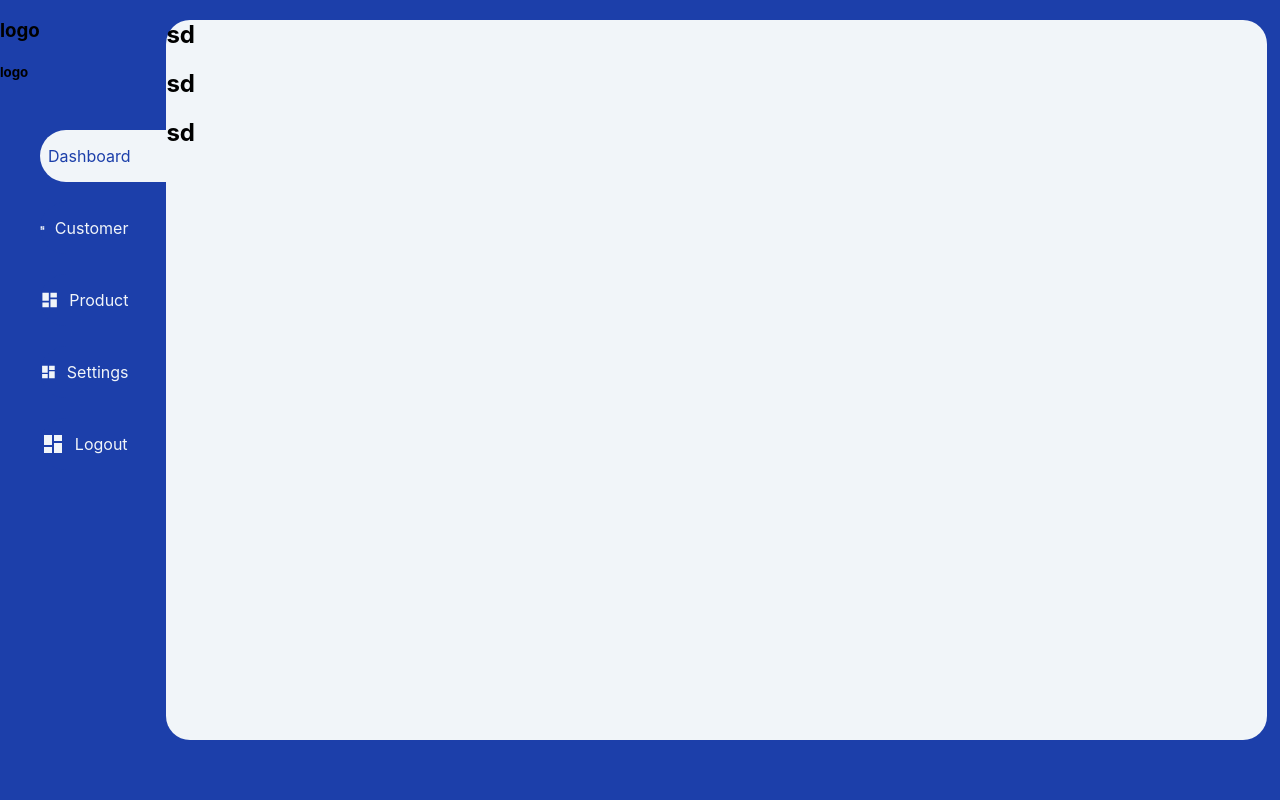
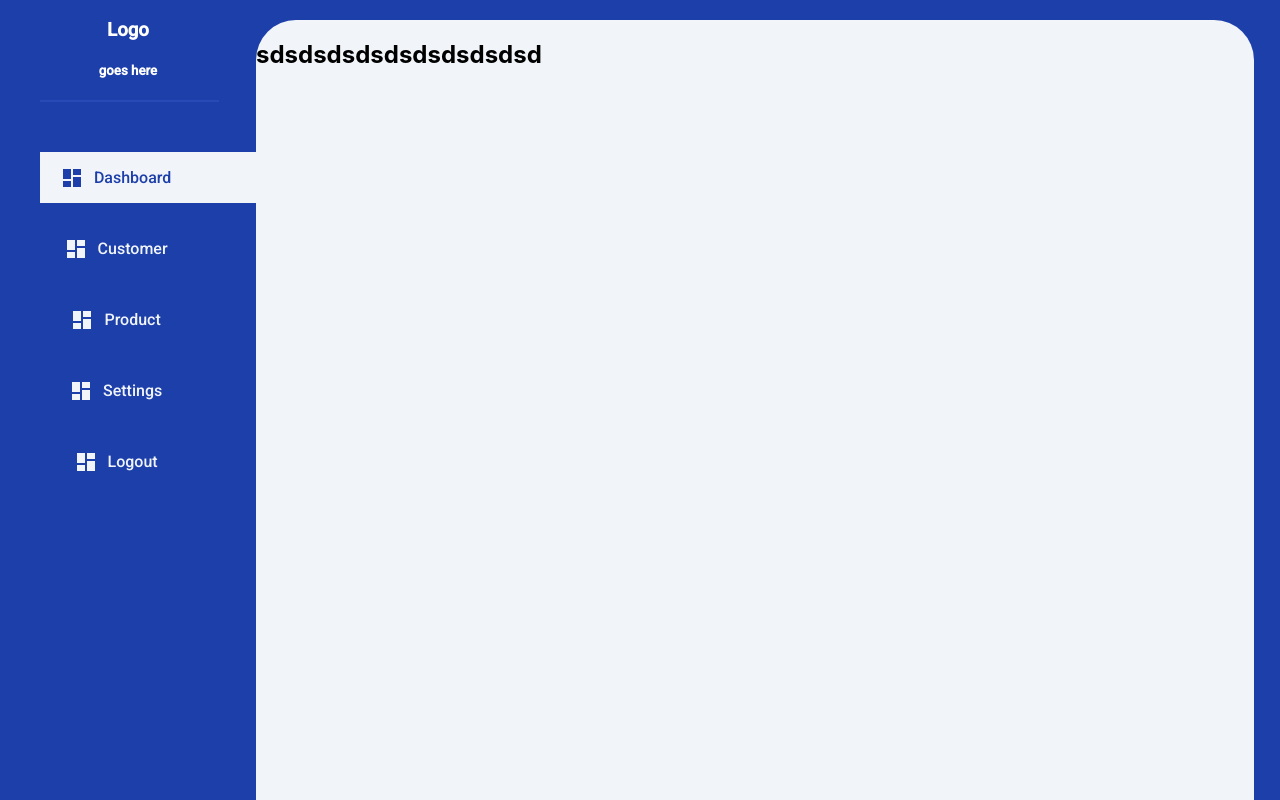
Before and after one commit to karthikarun172/navalam-ecommerce, a React (Create React App) app: page / in a window 1280 px wide. Shown: the top 800 px of the page. Built offline with nearby package versions, Linux system fonts and the light colour scheme; sample sign-in values are in the browser's storage; the HTML template or start-up script is replaced by a standard one.

Commit message:
dashboard layout fix design 3

```diff
--- a/public/index.html
+++ b/public/index.html
@@ -3,6 +3,9 @@
   <head>
     <meta charset="utf-8" />
     <link rel="icon" href="%PUBLIC_URL%/favicon.ico" />
+    <link rel="preconnect" href="https://fonts.googleapis.com">
+    <link rel="preconnect" href="https://fonts.gstatic.com" crossorigin>
+    <link href="https://fonts.googleapis.com/css2?family=Roboto:wght@500&display=swap" rel="stylesheet">
     <meta name="viewport" content="width=device-width, initial-scale=1" />
     <meta name="theme-color" content="#000000" />
     <meta
--- a/src/Components/Layout.js
+++ b/src/Components/Layout.js
@@ -1,12 +1,18 @@
 /** @format */
 
-import React from "react";
+import { useTheme } from "@mui/material/styles";
+import useMediaQuery from "@mui/material/useMediaQuery";
+import React, { useEffect } from "react";
 import NavBar from "./NavBar";
-import AppBar from "@mui/material/AppBar";
-import Toolbar from "@mui/material/Toolbar";
-import Typography from "@mui/material/Typography";
 
 function Layout(props) {
+  const theme = useTheme();
+  const mediumScreen = useMediaQuery(theme.breakpoints.up("lg"));
+  const largeScreen = useMediaQuery(theme.breakpoints.up("xl"));
+  useEffect(() => {
+    console.log(mediumScreen, "sds");
+  }, []);
+
   return (
     <div>
       <div
@@ -21,7 +27,7 @@ function Layout(props) {
       >
         <div
           style={{
-            width: "13%",
+            width: mediumScreen ? "20%" : "13%",
             backgroundColor: "#1C3FAA",
             height: "auto",
             alignSelf: "flex-start",
@@ -29,14 +35,15 @@ function Layout(props) {
         >
           <NavBar />
         </div>
-        <div style={{ width: "86%" }}>
+        <div style={{ width: mediumScreen ? "78%" : "86%" }}>
           <div
             style={{
               width: "100%",
               backgroundColor: "#F1F5F9",
-              height: "90vh",
-              borderRadius: "24px",
+              height: "120vh",
+              borderRadius: "40px",
               alignSelf: "flex-end",
+              marginTop: "20px",
             }}
           >
             {props.children}
--- a/src/Components/NavBar.js
+++ b/src/Components/NavBar.js
@@ -15,8 +15,34 @@ function NavBar() {
   return (
     <div>
       <div>
-        <h3>logo</h3>
-        <h5>logo</h5>
+        <div>
+          <h3
+            style={{
+              textAlign: "center",
+              color: "white",
+              fontFamily: "Roboto",
+            }}
+          >
+            Logo
+          </h3>
+          <h5
+            style={{
+              textAlign: "center",
+              color: "white",
+              fontFamily: "Roboto",
+            }}
+          >
+            goes here
+          </h5>
+          <div
+            style={{
+              backgroundColor: "#274AB6",
+              width: "70%",
+              marginLeft: "40px",
+              height: "2px",
+            }}
+          />
+        </div>
         <ul
           style={{
             display: "flex",
@@ -29,7 +55,7 @@ function NavBar() {
           }}
         >
           {navigationRoute.map((navData) => (
-            <NavLink navData={navData} />
+            <NavLink key={navData.id} navData={navData} />
           ))}
         </ul>
       </div>
--- a/src/Components/NavLink.js
+++ b/src/Components/NavLink.js
@@ -16,13 +16,18 @@ function NavLink({ navData }) {
           location.pathname === navData.RouteName ? "#F1F5F9" : "#1C3FAA",
         color: location.pathname === navData.RouteName ? "#1C3FAA" : "#F1F5F9",
         marginBottom: "20px",
-        borderRadius: `30px 0 0 30px`,
         width: "100%",
         cursor: "pointer",
         height: "auto",
       }}
       onClick={() => {
-        history.push(navData.RouteName);
+        if (navData.RouteName === "/login") {
+          localStorage.removeItem("token");
+          localStorage.removeItem("userDetails");
+          history.push(navData.RouteName);
+        } else {
+          history.push(navData.RouteName);
+        }
       }}
       key={navData.id}
     >
@@ -36,7 +41,9 @@ function NavLink({ navData }) {
         }}
       >
         <RiDashboardFill size={24} />
-        <p style={{ paddingLeft: "10px" }}>{navData.name}</p>
+        <p style={{ paddingLeft: "10px", fontFamily: "Roboto" }}>
+          {navData.name}
+        </p>
       </div>
     </li>
   );
--- a/src/Pages/Order.js
+++ b/src/Pages/Order.js
@@ -8,9 +8,18 @@ function Order() {
   const history = useHistory();
   return (
     <Layout>
-      <h2>sd</h2>
-      <h2>sd</h2>
-      <h2>sd</h2>
+      <div style={{ display: "flex" }}>
+        <h2>sd</h2>
+        <h2>sd</h2>
+        <h2>sd</h2>
+        <h2>sd</h2>
+        <h2>sd</h2>
+        <h2>sd</h2>
+        <h2>sd</h2>
+        <h2>sd</h2>
+        <h2>sd</h2>
+        <h2>sd</h2>
+      </div>
     </Layout>
   );
 }
```
Also changed, not shown: src/Assests/Rectangle 4.svg (added).
